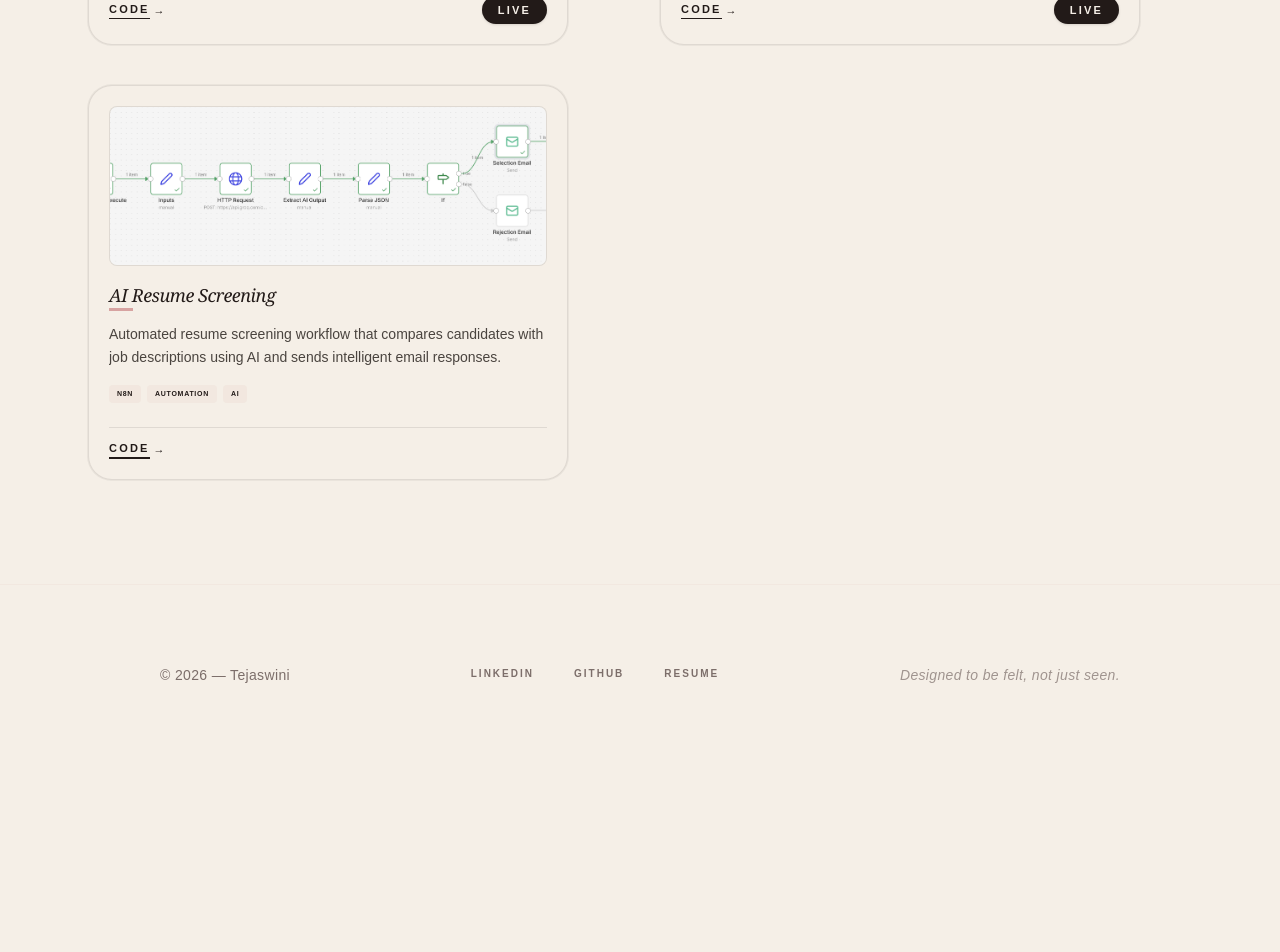
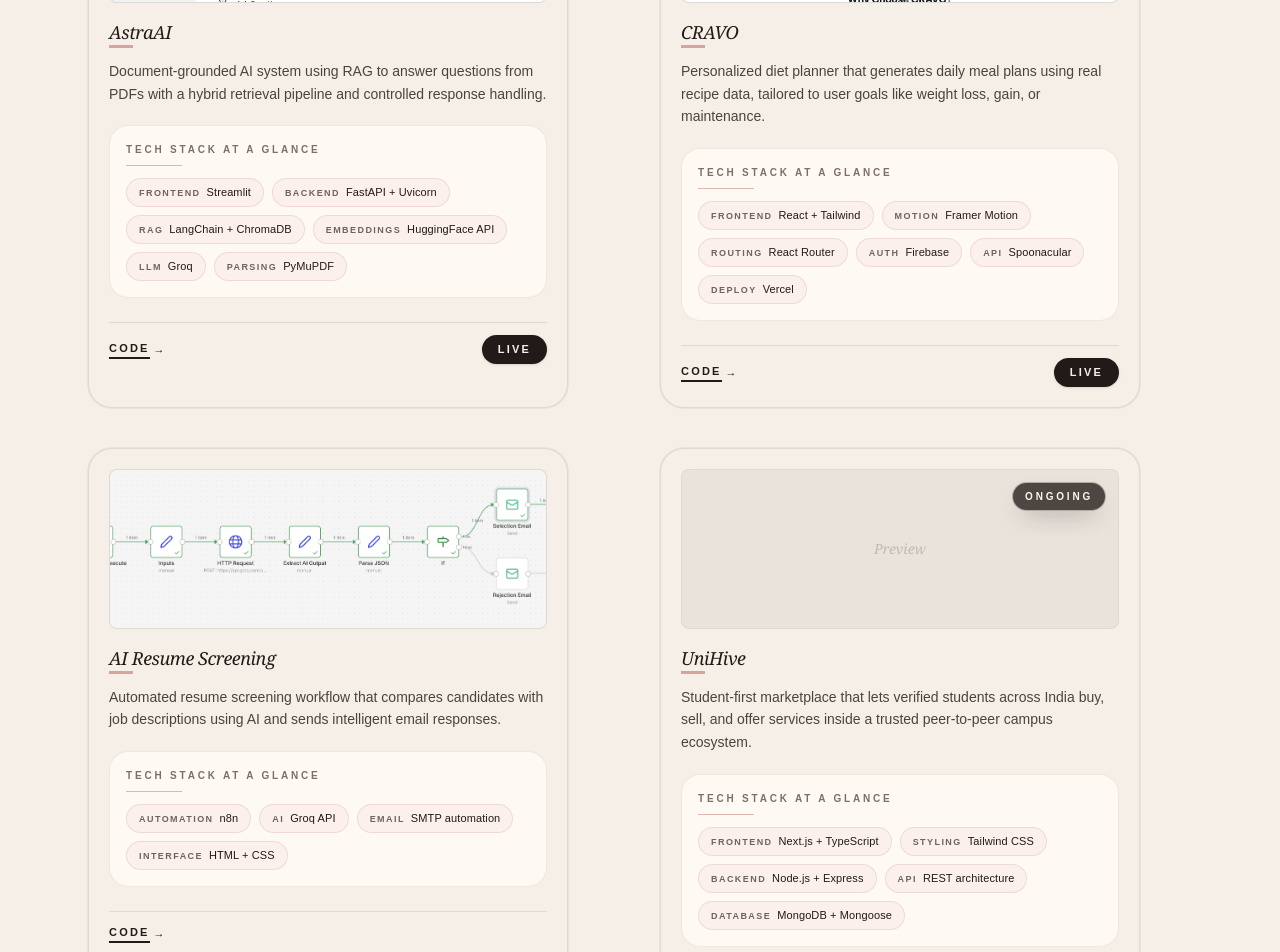
Before and after one commit to tejuuu-7774/Portfolio_, a Next.js app: page /projects in a window 1280 px wide. Shown: the part 1060-2012 px from the top of the page. Before the commit the page ends 1825 px from the top, so only its background shows below. Built offline with nearby package versions, Linux system fonts and the light colour scheme.

Commit message:
updated projects

```diff
--- a/app/projects/page.tsx
+++ b/app/projects/page.tsx
@@ -11,7 +11,7 @@ export default function ProjectsPage() {
 
       <div className="grid grid-cols-1 md:grid-cols-2 gap-10">
         {projects.map((project) => (
-          <ProjectCard key={project.id} {...project} />
+          <ProjectCard key={project.id} {...project} interactivePreview />
         ))}
       </div>
 
--- a/components/ProjectCard.tsx
+++ b/components/ProjectCard.tsx
@@ -1,13 +1,19 @@
+"use client";
+
+import { useEffect, useState } from "react";
 import Link from "next/link";
 import Image from "next/image";
+import type { ProjectStackItem } from "@/lib/projects";
 
 type ProjectCardProps = {
   title: string;
   description: string;
-  techStack: string[];
+  techStack: ProjectStackItem[];
   githubUrl: string;
   liveUrl?: string;
   imageUrl?: string;
+  status?: string;
+  interactivePreview?: boolean;
 };
 
 export default function ProjectCard({
@@ -17,17 +23,59 @@ export default function ProjectCard({
   githubUrl,
   liveUrl,
   imageUrl,
+  status,
+  interactivePreview = false,
 }: ProjectCardProps) {
-  return (
-    /* 1. Added a slightly stronger border and an inset ring for that 'impactful' boundary */
-    <div className="group relative h-full w-full max-w-[480px] rounded-[1.5rem] bg-[#F5EFE7] p-5 flex flex-col justify-between transition-all duration-500
-                    border border-[#221A18]/10 ring-1 ring-[#221A18]/5
-                    hover:border-[#D7A3A1]/40 hover:shadow-[0_20px_40px_-15px_rgba(34,26,24,0.1)]">
+  const [isOpen, setIsOpen] = useState(false);
+
+  useEffect(() => {
+    if (!isOpen) {
+      return;
+    }
+
+    const handleEscape = (event: KeyboardEvent) => {
+      if (event.key === "Escape") {
+        setIsOpen(false);
+      }
+    };
+
+    window.addEventListener("keydown", handleEscape);
+    return () => window.removeEventListener("keydown", handleEscape);
+  }, [isOpen]);
+
+  const openPreview = () => {
+    if (interactivePreview) {
+      setIsOpen(true);
+    }
+  };
+
+  const closePreview = () => setIsOpen(false);
+
+  const cardBody = (expanded = false) => (
+    <div
+      className={`group relative h-full w-full rounded-[1.5rem] border bg-[#F5EFE7] p-5 transition-all duration-500 ${
+        expanded
+          ? "border-[#D7A3A1]/50 shadow-[0_35px_80px_-24px_rgba(34,26,24,0.45)] ring-1 ring-[#D7A3A1]/35"
+          : "max-w-[480px] border-[#221A18]/10 ring-1 ring-[#221A18]/5 hover:border-[#D7A3A1]/55 hover:shadow-[0_28px_70px_-24px_rgba(34,26,24,0.24)]"
+      }`}
+    >
+      <div
+        className={`pointer-events-none absolute inset-0 rounded-[1.5rem] transition-opacity duration-500 ${
+          expanded
+            ? "opacity-100"
+            : "opacity-0 group-hover:opacity-100"
+        } bg-[radial-gradient(circle_at_top,rgba(255,255,255,0.9),transparent_42%),linear-gradient(135deg,rgba(215,163,161,0.16),transparent_55%)]`}
+      />
 
       <div className="relative z-10">
-
-        {/* IMAGE */}
-        <div className="relative w-full h-40 mb-5 overflow-hidden rounded-lg bg-[#221A18]/5 border border-[#221A18]/5 transition-all duration-500 hover:scale-[1.02] hover:-translate-y-1 hover:shadow-md cursor-pointer">
+        <div className="relative mb-5 h-40 w-full cursor-pointer overflow-hidden rounded-lg border border-[#221A18]/5 bg-[#221A18]/5 transition-all duration-500 hover:scale-[1.02] hover:-translate-y-1 hover:shadow-md">
+          {status && (
+            <div className="absolute right-3 top-3 z-20">
+              <span className="inline-flex items-center rounded-full border border-[#F5EFE7]/60 bg-[#221A18]/78 px-3 py-1.5 text-[10px] font-black uppercase tracking-[0.28em] text-[#FFF4EC] shadow-[0_10px_25px_-12px_rgba(34,26,24,0.8)] backdrop-blur-md">
+                {status}
+              </span>
+            </div>
+          )}
           {imageUrl ? (
             <Image
               src={imageUrl}
@@ -36,55 +84,64 @@ export default function ProjectCard({
               className="object-cover object-top transition-transform duration-700 ease-in-out hover:scale-110"
             />
           ) : (
-            <div className="w-full h-full flex items-center justify-center text-[#221A18]/20 font-serif italic text-sm">
+            <div className="flex h-full w-full items-center justify-center text-sm font-serif italic text-[#221A18]/20">
               Preview
             </div>
           )}
         </div>
 
-        {/* TITLE */}
         <div className="mb-3">
-          <h4 className="text-lg font-serif italic tracking-tight text-[#221A18] leading-none">
-            {title}
-          </h4>
-          <div className="h-[3px] w-6 bg-[#D7A3A1] mt-1 group-hover:w-10 transition-all duration-500" />
+          <div className="flex flex-wrap items-center gap-2">
+            <h4 className="text-lg font-serif italic leading-none tracking-tight text-[#221A18]">
+              {title}
+            </h4>
+          </div>
+          <div className="mt-1 h-[3px] w-6 bg-[#D7A3A1] transition-all duration-500 group-hover:w-10" />
         </div>
 
-        {/* DESCRIPTION */}
-        <p className="text-sm leading-relaxed text-[#4A443F] line-clamp-2 font-light mb-4">
+        <p className="mb-5 text-sm font-light leading-relaxed text-[#4A443F]">
           {description}
         </p>
 
-        {/* TECH STACK */}
-        <div className="flex flex-wrap gap-1.5">
-          {techStack.slice(0, 3).map((tech) => (
-            <span
-              key={tech}
-              className="text-[7px] uppercase tracking-widest font-black px-2 py-1 rounded bg-[#D7A3A1]/10 text-[#221A18] group-hover:bg-[#221A18] group-hover:text-[#F5EFE7] transition-all"
-            >
-              {tech}
-            </span>
-          ))}
+        <div className="rounded-[1.2rem] border border-[#221A18]/8 bg-[#FFF9F4] p-4">
+          <div className="mb-3">
+            <p className="text-[10px] font-black uppercase tracking-[0.28em] text-[#7C6E6A]">
+              Tech Stack At a Glance
+            </p>
+            <div className="mt-2 h-px w-14 bg-[#D7A3A1]/80" />
+          </div>
+
+          <div className="flex flex-wrap gap-2">
+            {techStack.map((item) => (
+              <div
+                key={`${item.label}-${item.value}`}
+                className="rounded-full border border-[#D7A3A1]/30 bg-[#D7A3A1]/10 px-3 py-2 text-[11px] leading-none text-[#221A18] transition-all duration-300 group-hover:border-[#221A18]/10 group-hover:bg-[#221A18] group-hover:text-[#F5EFE7]"
+              >
+                <span className="mr-1.5 text-[9px] font-black uppercase tracking-[0.16em] opacity-65">
+                  {item.label}
+                </span>
+                <span className="font-medium normal-case tracking-[0.01em]">
+                  {item.value}
+                </span>
+              </div>
+            ))}
+          </div>
         </div>
       </div>
 
-      {/* FOOTER */}
       <div className="relative z-10 mt-6 flex items-center justify-between border-t border-[#221A18]/10 pt-3">
-
-        {/* 2. Increased size to text-[11px] and added z-30 */}
         <Link
           href={githubUrl}
           target="_blank"
           rel="noopener noreferrer"
-          className="relative z-30 group/link flex items-center gap-1 text-[11px] uppercase tracking-[0.2em] font-black text-[#221A18]"
+          onClick={(event) => event.stopPropagation()}
+          className="relative z-30 flex items-center gap-1 text-[11px] font-black uppercase tracking-[0.2em] text-[#221A18]"
         >
           <span className="relative pb-0.5">
             Code
-            <span className="absolute bottom-0 left-0 w-full h-[1.5px] bg-[#221A18] group-hover/link:bg-[#D7A3A1] transition-colors" />
+            <span className="absolute bottom-0 left-0 h-[1.5px] w-full bg-[#221A18] transition-colors group-hover:bg-[#D7A3A1]" />
           </span>
-          <span className="group-hover/link:translate-x-1 transition-transform">
-            →
-          </span>
+          <span className="transition-transform group-hover:translate-x-1">→</span>
         </Link>
 
         {liveUrl && (
@@ -92,8 +149,8 @@ export default function ProjectCard({
             href={liveUrl}
             target="_blank"
             rel="noopener noreferrer"
-            /* Increased size to text-[11px] and added z-30 */
-            className="relative z-30 flex items-center gap-1.5 py-1.5 px-4 rounded-full bg-[#221A18] text-[#F5EFE7] hover:bg-[#D7A3A1] transition-all text-[11px] uppercase tracking-[0.2em] font-black shadow-sm"
+            onClick={(event) => event.stopPropagation()}
+            className="relative z-30 flex items-center gap-1.5 rounded-full bg-[#221A18] px-4 py-1.5 text-[11px] font-black uppercase tracking-[0.2em] text-[#F5EFE7] shadow-sm transition-all hover:bg-[#D7A3A1]"
           >
             Live
           </Link>
@@ -101,4 +158,45 @@ export default function ProjectCard({
       </div>
     </div>
   );
+
+  return (
+    <>
+      <div
+        onClick={openPreview}
+        className={interactivePreview ? "cursor-pointer" : ""}
+        role={interactivePreview ? "button" : undefined}
+        tabIndex={interactivePreview ? 0 : undefined}
+        onKeyDown={
+          interactivePreview
+            ? (event) => {
+                if (event.key === "Enter" || event.key === " ") {
+                  event.preventDefault();
+                  openPreview();
+                }
+              }
+            : undefined
+        }
+      >
+        {cardBody()}
+      </div>
+
+      {interactivePreview && isOpen && (
+        <div
+          className="fixed inset-0 z-[90] flex items-center justify-center bg-[#221A18]/45 px-6 py-10 backdrop-blur-sm"
+          onClick={closePreview}
+        >
+          <div className="absolute inset-0 bg-[radial-gradient(circle_at_top,rgba(255,255,255,0.18),transparent_30%)]" />
+          <div
+            className="relative z-10 w-full max-w-2xl animate-[fadeIn_.25s_ease-out]"
+            onClick={(event) => event.stopPropagation()}
+          >
+            {cardBody(true)}
+            <p className="mt-4 text-center text-[11px] font-black uppercase tracking-[0.24em] text-[#F5EFE7]/85">
+              Click anywhere outside to close
+            </p>
+          </div>
+        </div>
+      )}
+    </>
+  );
 }
--- a/lib/projects.ts
+++ b/lib/projects.ts
@@ -1,51 +1,114 @@
-export const projects = [
+export type ProjectStackItem = {
+  label: string;
+  value: string;
+};
+
+export type Project = {
+  id: number;
+  title: string;
+  description: string;
+  techStack: ProjectStackItem[];
+  githubUrl: string;
+  liveUrl?: string;
+  imageUrl?: string;
+  status?: string;
+};
+
+export const projects: Project[] = [
   {
     id: 1,
     title: "LifeLens",
     description:
       "AI journaling system that captures thoughts, detects emotions, and helps users rediscover meaningful memories through intelligent retrieval.",
-    techStack: ["React", "Node.js", "MongoDB"],
+    techStack: [
+      { label: "Frontend", value: "React + Tailwind" },
+      { label: "Backend", value: "Node.js + Express" },
+      { label: "Database", value: "MongoDB + Mongoose" },
+      { label: "Auth", value: "JWT" },
+      { label: "AI", value: "Groq LLaMA 3.1" },
+      { label: "Deploy", value: "Vercel + Render" },
+    ],
     githubUrl: "https://github.com/tejuuu-7774/LIFELENS-01.git",
     liveUrl: "https://lifelens-01.vercel.app",
-    imageUrl: "/projects/Lifelens.png"
+    imageUrl: "/projects/Lifelens.png",
   },
   {
     id: 2,
     title: "Habitus",
     description:
       "Habit tracking system with streak logic, filtering, and daily tracking designed to improve consistency through clean and focused user experience.",
-    techStack: ["React", "Express", "MySQL"],
+    techStack: [
+      { label: "Frontend", value: "React + Tailwind" },
+      { label: "Backend", value: "Node.js + Express" },
+      { label: "Database", value: "MongoDB + Mongoose" },
+      { label: "Auth", value: "JWT cookies" },
+      { label: "AI", value: "Groq LLaMA" },
+    ],
     githubUrl: "https://github.com/tejuuu-7774/HABITUS.git",
     liveUrl: "https://habitus-six.vercel.app/",
-    imageUrl: "/projects/Habitus.jpg"
+    imageUrl: "/projects/Habitus.jpg",
   },
   {
     id: 3,
     title: "AstraAI",
     description:
       "Document-grounded AI system using RAG to answer questions from PDFs with a hybrid retrieval pipeline and controlled response handling.",
-    techStack: ["FastAPI", "LangChain", "Groq"],
+    techStack: [
+      { label: "Frontend", value: "Streamlit" },
+      { label: "Backend", value: "FastAPI + Uvicorn" },
+      { label: "RAG", value: "LangChain + ChromaDB" },
+      { label: "Embeddings", value: "HuggingFace API" },
+      { label: "LLM", value: "Groq" },
+      { label: "Parsing", value: "PyMuPDF" },
+    ],
     githubUrl: "https://github.com/tejuuu-7774/ASTRA-AI.git",
     liveUrl: "https://astra-ai-ui.onrender.com/",
-    imageUrl: "/projects/AstraAI.png"
+    imageUrl: "/projects/AstraAI.png",
   },
   {
     id: 4,
     title: "CRAVO",
     description:
       "Personalized diet planner that generates daily meal plans using real recipe data, tailored to user goals like weight loss, gain, or maintenance.",
-    techStack: ["React", "Tailwind", "Framer Motion"],
+    techStack: [
+      { label: "Frontend", value: "React + Tailwind" },
+      { label: "Motion", value: "Framer Motion" },
+      { label: "Routing", value: "React Router" },
+      { label: "Auth", value: "Firebase" },
+      { label: "API", value: "Spoonacular" },
+      { label: "Deploy", value: "Vercel" },
+    ],
     githubUrl: "https://github.com/tejuuu-7774/Cravo-diet-planner.git",
     liveUrl: "https://cravo-diet-planner.vercel.app/",
-    imageUrl: "/projects/Cravo.png"
+    imageUrl: "/projects/Cravo.png",
   },
   {
     id: 5,
     title: "AI Resume Screening",
     description:
       "Automated resume screening workflow that compares candidates with job descriptions using AI and sends intelligent email responses.",
-    techStack: ["n8n", "Automation", "AI"],
+    techStack: [
+      { label: "Automation", value: "n8n" },
+      { label: "AI", value: "Groq API" },
+      { label: "Email", value: "SMTP automation" },
+      { label: "Interface", value: "HTML + CSS" },
+    ],
     githubUrl: "https://github.com/tejuuu-7774/ai-resume-screening-n8n.git",
-    imageUrl: "/projects/ResumeAI.png"
-  }
+    imageUrl: "/projects/ResumeAI.png",
+  },
+  {
+    id: 6,
+    title: "UniHive",
+    description:
+      "Student-first marketplace that lets verified students across India buy, sell, and offer services inside a trusted peer-to-peer campus ecosystem.",
+    techStack: [
+      { label: "Frontend", value: "Next.js + TypeScript" },
+      { label: "Styling", value: "Tailwind CSS" },
+      { label: "Backend", value: "Node.js + Express" },
+      { label: "API", value: "REST architecture" },
+      { label: "Database", value: "MongoDB + Mongoose" },
+    ],
+    githubUrl: "https://github.com/tejuuu-7774/unihive.git",
+    status: "Ongoing",
+  },
 ];
--- a/package.json
+++ b/package.json
@@ -3,7 +3,7 @@
   "version": "0.1.0",
   "private": true,
   "scripts": {
-    "dev": "next dev",
+    "dev": "next dev --webpack",
     "build": "next build",
     "start": "next start",
     "lint": "eslint"
```
